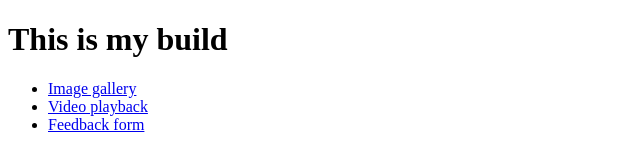
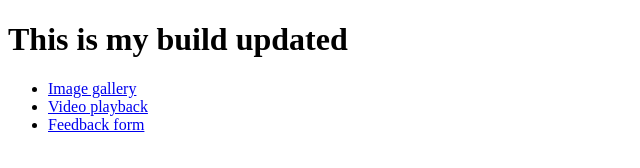
Before and after one commit to AJIEXANDR/goit-js-hw-08, a plain HTML site: page index.html in a window 1280 px wide. Shown: the whole page, without its empty margins (0-640 px from the left). Drawn offline with Linux system fonts and the light colour scheme.

Commit message:
Deploying to gh-pages from @ AJIEXANDR/goit-js-hw-08@f93077a75f3ddb26a434e6b3a543041840f5bc29 🚀

```diff
--- a/index.html
+++ b/index.html
@@ -1 +1 @@
-<!DOCTYPE html><html lang="en"><head><meta charset="utf-8"><meta http-equiv="X-UA-Compatible" content="IE=edge"><meta name="viewport" content="width=device-width, initial-scale=1.0"><title>Homework 8</title><link rel="stylesheet" href="/goit-js-hw-08/01-gallery.40c4146b.css"></head><body> <h1>This is my build</h1> <ul> <li><a href="/goit-js-hw-08/01-gallery.html">Image gallery</a></li> <li><a href="/goit-js-hw-08/02-video.html">Video playback</a></li> <li><a href="/goit-js-hw-08/03-feedback.html">Feedback form</a></li> </ul> </body></html>
+<!DOCTYPE html><html lang="en"><head><meta charset="utf-8"><meta http-equiv="X-UA-Compatible" content="IE=edge"><meta name="viewport" content="width=device-width, initial-scale=1.0"><title>Homework 8</title><link rel="stylesheet" href="/goit-js-hw-08/01-gallery.40c4146b.css"></head><body> <h1>This is my build updated</h1> <ul> <li><a href="/goit-js-hw-08/01-gallery.html">Image gallery</a></li> <li><a href="/goit-js-hw-08/02-video.html">Video playback</a></li> <li><a href="/goit-js-hw-08/03-feedback.html">Feedback form</a></li> </ul> </body></html>
```
